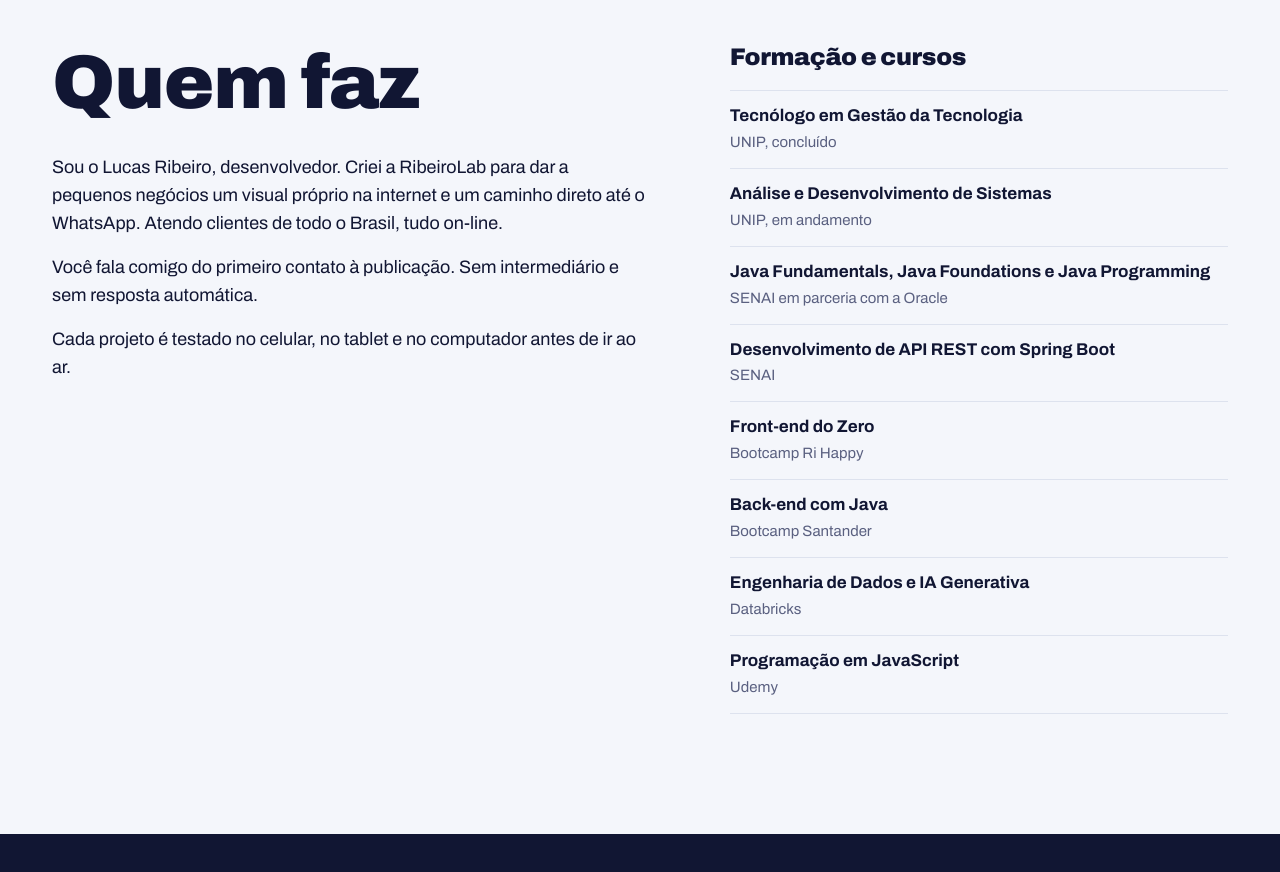
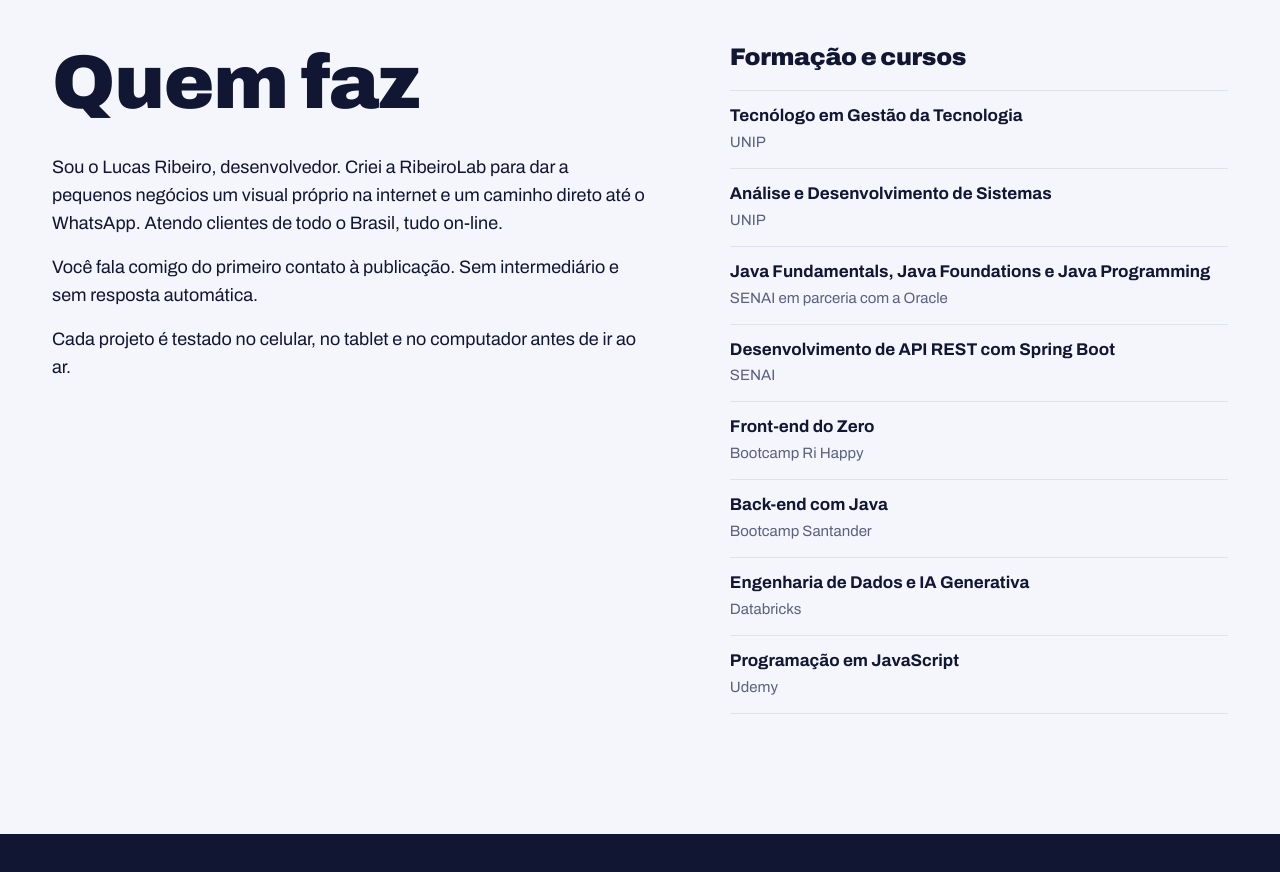
Before and after one commit to RibeiroLuckas/ribeirolab-site, a React (Vite) app: page / in a window 1280 px wide. Shown: the part 8040-8912 px from the top of the page. Built offline with nearby package versions, Linux system fonts and the light colour scheme; no server answers.

Commit message:
Remove status das graduações na formação
Co-Authored-By: Claude Opus 5.5 <noreply@anthropic.com>
Claude-Session: https://claude.ai/code/session_013Wtx1xFt9ChnTc51wytDfU

```diff
--- a/src/content.ts
+++ b/src/content.ts
@@ -114,8 +114,8 @@ const pt = {
     ],
     eduTitle: 'Formação e cursos',
     edu: [
-      { t: 'Tecnólogo em Gestão da Tecnologia', s: 'UNIP, concluído' },
-      { t: 'Análise e Desenvolvimento de Sistemas', s: 'UNIP, em andamento' },
+      { t: 'Tecnólogo em Gestão da Tecnologia', s: 'UNIP' },
+      { t: 'Análise e Desenvolvimento de Sistemas', s: 'UNIP' },
       { t: 'Java Fundamentals, Java Foundations e Java Programming', s: 'SENAI em parceria com a Oracle' },
       { t: 'Desenvolvimento de API REST com Spring Boot', s: 'SENAI' },
       { t: 'Front-end do Zero', s: 'Bootcamp Ri Happy' },
@@ -266,8 +266,8 @@ const en: Content = {
     ],
     eduTitle: 'Education and courses',
     edu: [
-      { t: 'Technology Management degree', s: 'UNIP, completed' },
-      { t: 'Systems Analysis and Development degree', s: 'UNIP, in progress' },
+      { t: 'Technology Management degree', s: 'UNIP' },
+      { t: 'Systems Analysis and Development degree', s: 'UNIP' },
       { t: 'Java Fundamentals, Java Foundations and Java Programming', s: 'SENAI in partnership with Oracle' },
       { t: 'REST API development with Spring Boot', s: 'SENAI' },
       { t: 'Front-end from Scratch', s: 'Ri Happy Bootcamp' },
```
